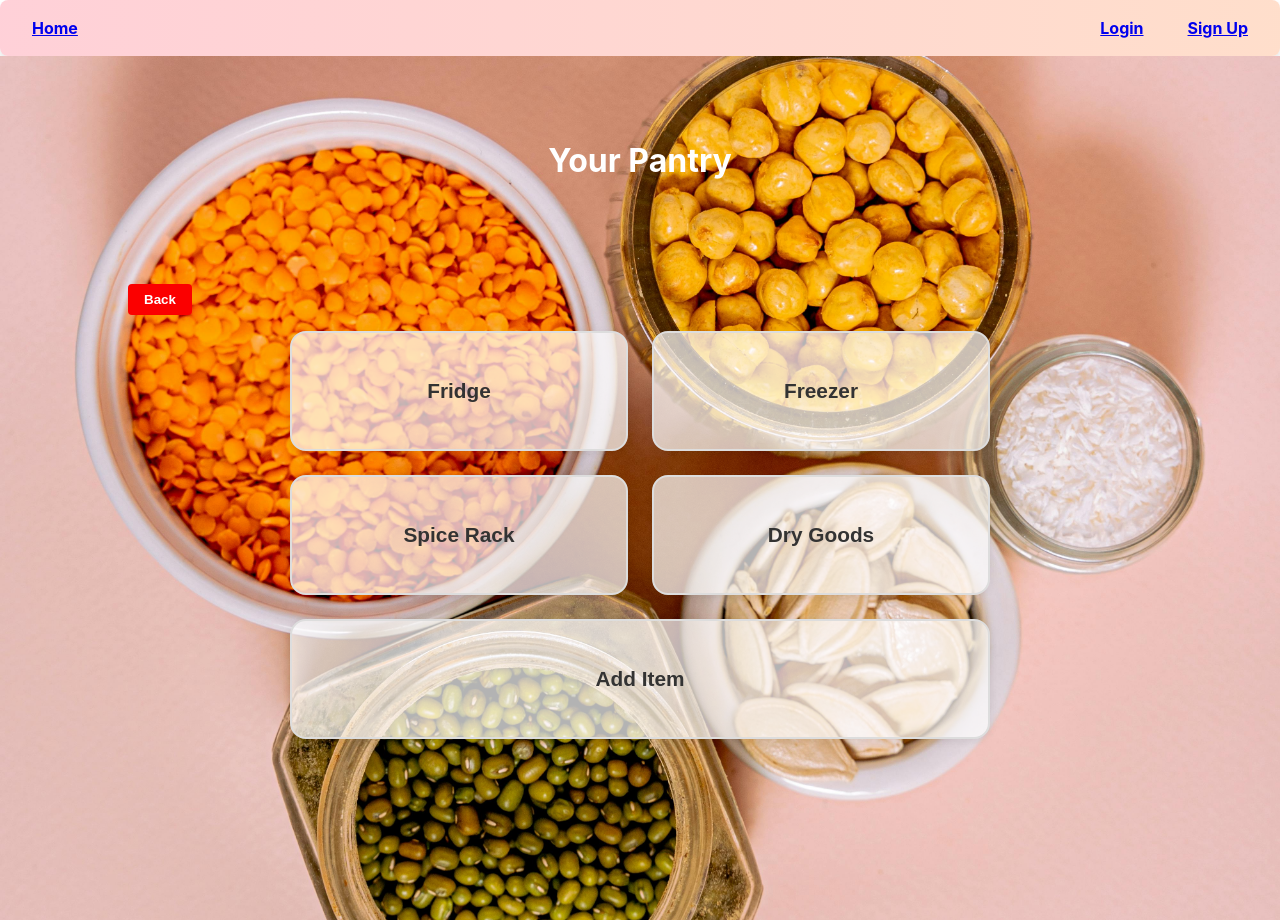
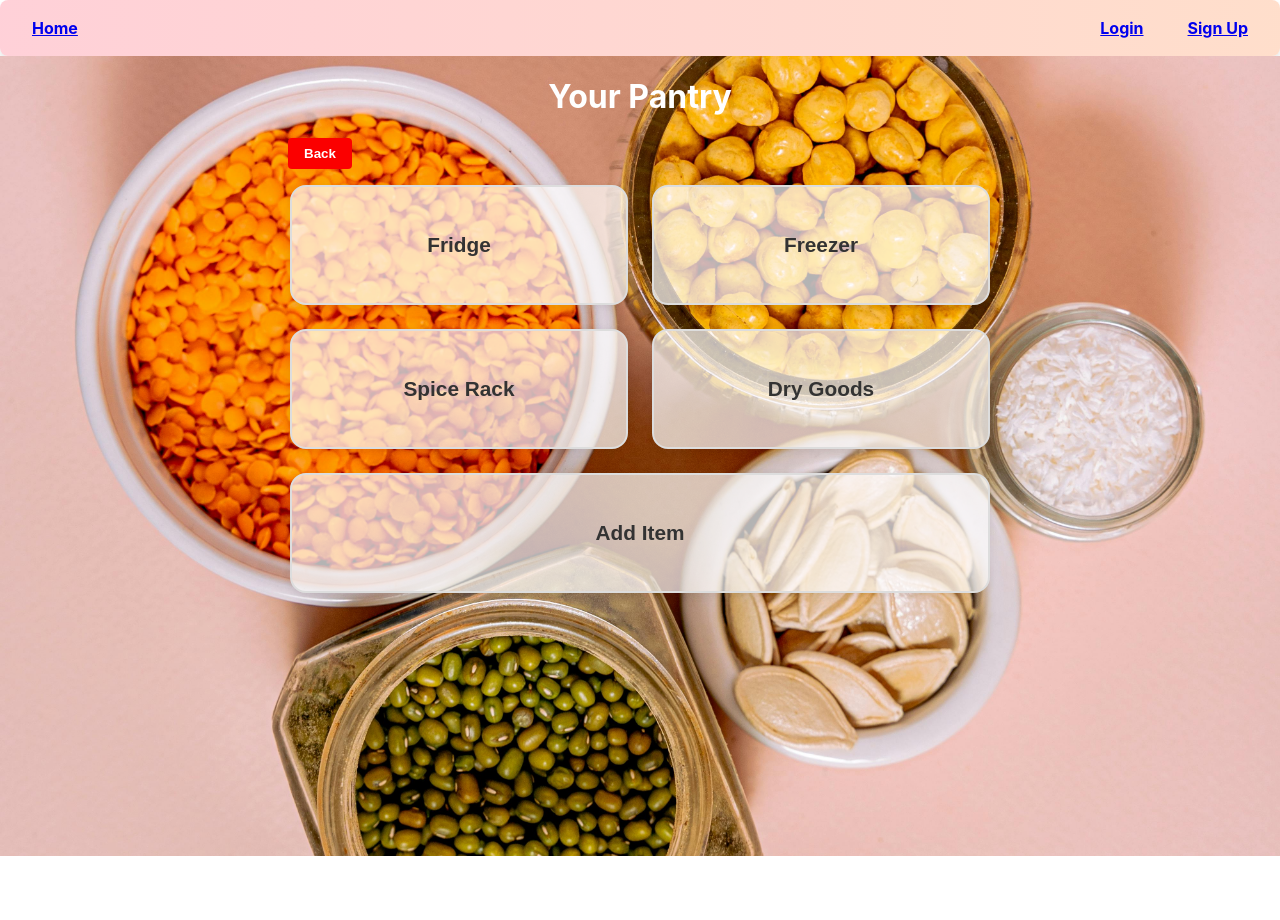
Before and after one commit to lkbosak/PantryPanda, a React (Create React App) app in the folder client/my-app/: page /pantry in a window 1280 px wide. After the commit the page ends 856 px from the top, so only its background shows below. Built offline with nearby package versions, Linux system fonts and the light colour scheme.

Commit message:
table updates

```diff
--- a/client/my-app/src/AddItemPage.tsx
+++ b/client/my-app/src/AddItemPage.tsx
@@ -1,7 +1,10 @@
+// eslint-disable-next-line
 import React, { useState } from 'react';
+// eslint-disable-next-line
 import { PantryItem, usePantry } from './PantryContext';
 import { useNavigate } from 'react-router-dom';
 import AddItemForm from './AddItemForm';
+// eslint-disable-next-line
 import { warn } from 'console';
 
 const AddItemPage: React.FC = () => {
--- a/client/my-app/src/DryGoods.tsx
+++ b/client/my-app/src/DryGoods.tsx
@@ -108,7 +108,7 @@ const DryGoods: React.FC = () => {
             {deleting ? 'Deleting...' : 'Delete selected'}
           </button>
         </div>
-      <table style={{ width: '100%', borderCollapse: 'collapse' }}>
+      <table style={{ width: '100%', borderCollapse: 'collapse', backgroundColor: 'rgba(255, 255, 255, 0.9)', borderRadius: '8px', boxShadow: '0 4px 8px rgba(0, 0, 0, 0.1)', overflow: 'hidden' }}>
         <thead>
           <tr>
             <th style={{ border: '1px solid #ddd', padding: '12px', backgroundColor: '#f2f2f2', textAlign: 'left' }}>
--- a/client/my-app/src/Freezer.tsx
+++ b/client/my-app/src/Freezer.tsx
@@ -106,7 +106,7 @@ const Freezer: React.FC = () => {
             {deleting ? 'Deleting...' : 'Delete selected'}
           </button>
         </div>
-        <table style={{ width: '100%', borderCollapse: 'collapse'}}>
+        <table style={{ width: '100%', borderCollapse: 'collapse', backgroundColor: 'rgba(255, 255, 255, 0.9)', borderRadius: '8px', boxShadow: '0 4px 8px rgba(0, 0, 0, 0.1)', overflow: 'hidden' }}>
         <thead>
           <tr>
             <th style={{ border: '1px solid #ddd', padding: '12px', backgroundColor: '#f2f2f2', textAlign: 'left' }}>
--- a/client/my-app/src/Fridge.tsx
+++ b/client/my-app/src/Fridge.tsx
@@ -106,7 +106,7 @@ const Fridge: React.FC = () => {
             {deleting ? 'Deleting...' : 'Delete selected'}
           </button>
         </div>
-        <table style={{ width: '100%', borderCollapse: 'collapse', marginTop: '20px', margin: '0 auto' }}>
+        <table style={{ width: '100%', borderCollapse: 'collapse', backgroundColor: 'rgba(255, 255, 255, 0.9)', borderRadius: '8px', boxShadow: '0 4px 8px rgba(0, 0, 0, 0.1)', overflow: 'hidden' }}>
         <thead>
           <tr>
             <th style={{ border: '1px solid #ddd', padding: '12px', backgroundColor: '#f2f2f2', textAlign: 'left' }}>
--- a/client/my-app/src/NavBar.tsx
+++ b/client/my-app/src/NavBar.tsx
@@ -1,4 +1,5 @@
 // src/NavBar.tsx
+// eslint-disable-next-line
 import React, { useEffect, useState } from "react";
 import { Link } from "react-router-dom";
 
--- a/client/my-app/src/Pantry.tsx
+++ b/client/my-app/src/Pantry.tsx
@@ -31,13 +31,15 @@ const Pantry = () => {
                     flexDirection: 'column',
                     //justifyContent: 'center',
                     alignItems: 'center',
-                    paddingTop: '4rem',
+                    //paddingTop: '4rem',
                 }}>
-            <h1 style={{marginBottom: '6rem',color: 'white' }}>Your Pantry</h1>
-            <div style={{ width: '80%', margin: '0 auto', marginTop: 8 }}>
+            <h1 style={{ color: 'white' }}>Your Pantry</h1>
+            <div style={{ width: '80%', margin: '0 auto' }}>
                 <button
                     onClick={() => navigate(-1)}
                     style={{
+                        position: 'relative',
+                        left: '10rem',// Align with the table
                         padding: "0.5rem 1rem",
                         backgroundColor: "#fb0000ff",
                         color: "white",
--- a/client/my-app/src/SpiceRack.tsx
+++ b/client/my-app/src/SpiceRack.tsx
@@ -106,7 +106,7 @@ const SpiceRack: React.FC = () => {
             {deleting ? 'Deleting...' : 'Delete selected'}
           </button>
         </div>
-        <table style={{ width: '100%', borderCollapse: 'collapse', marginTop: '20px', margin: '0 auto' }}>
+        <table style={{ width: '100%', borderCollapse: 'collapse', backgroundColor: 'rgba(255, 255, 255, 0.9)', borderRadius: '8px', boxShadow: '0 4px 8px rgba(0, 0, 0, 0.1)', overflow: 'hidden' }}>
         <thead>
           <tr>
             <th style={{ border: '1px solid #ddd', padding: '12px', backgroundColor: '#f2f2f2', textAlign: 'left' }}>
```
Also changed, not shown: 1 other file (tests, documents, lock files or other folders).
